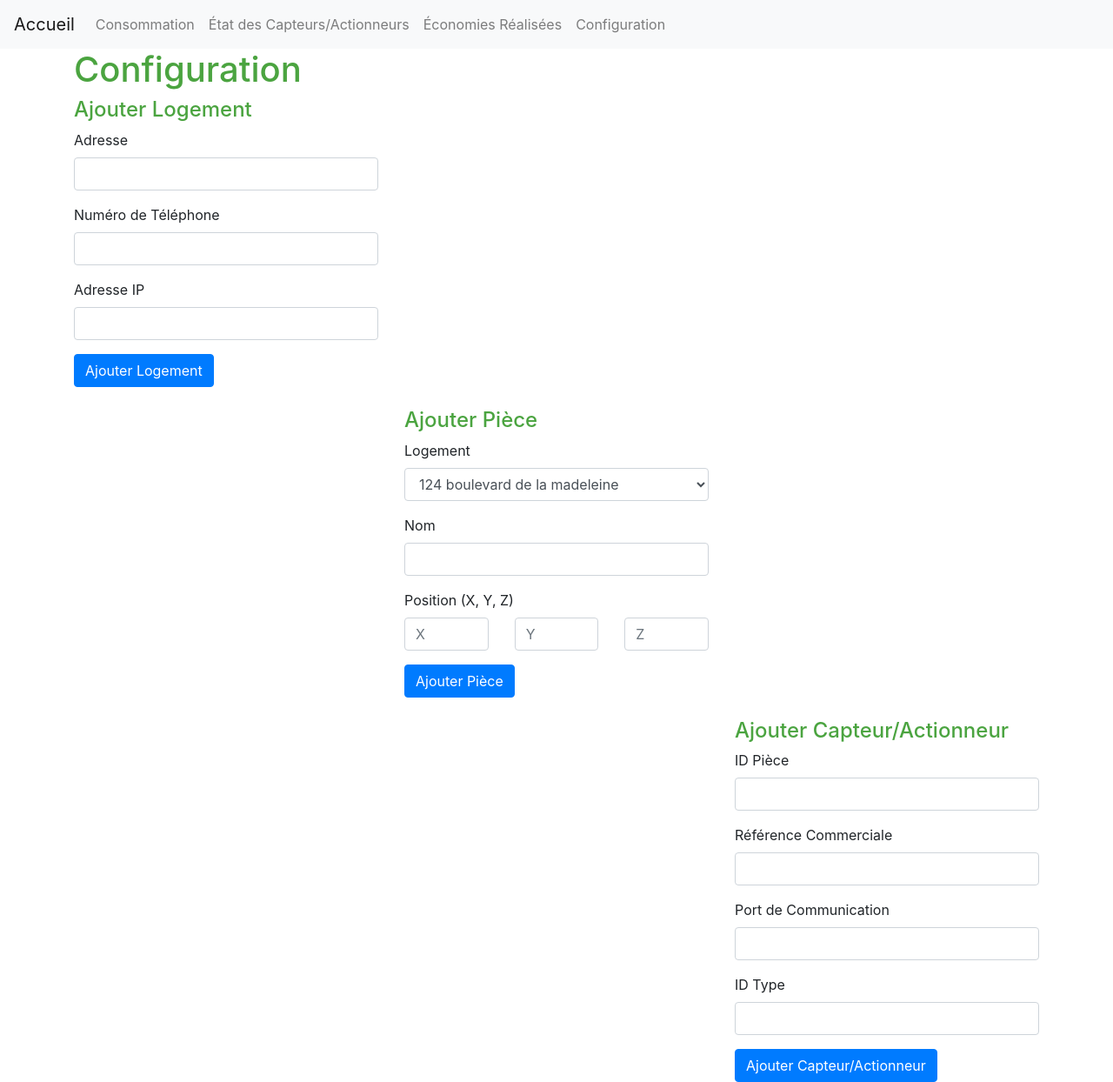
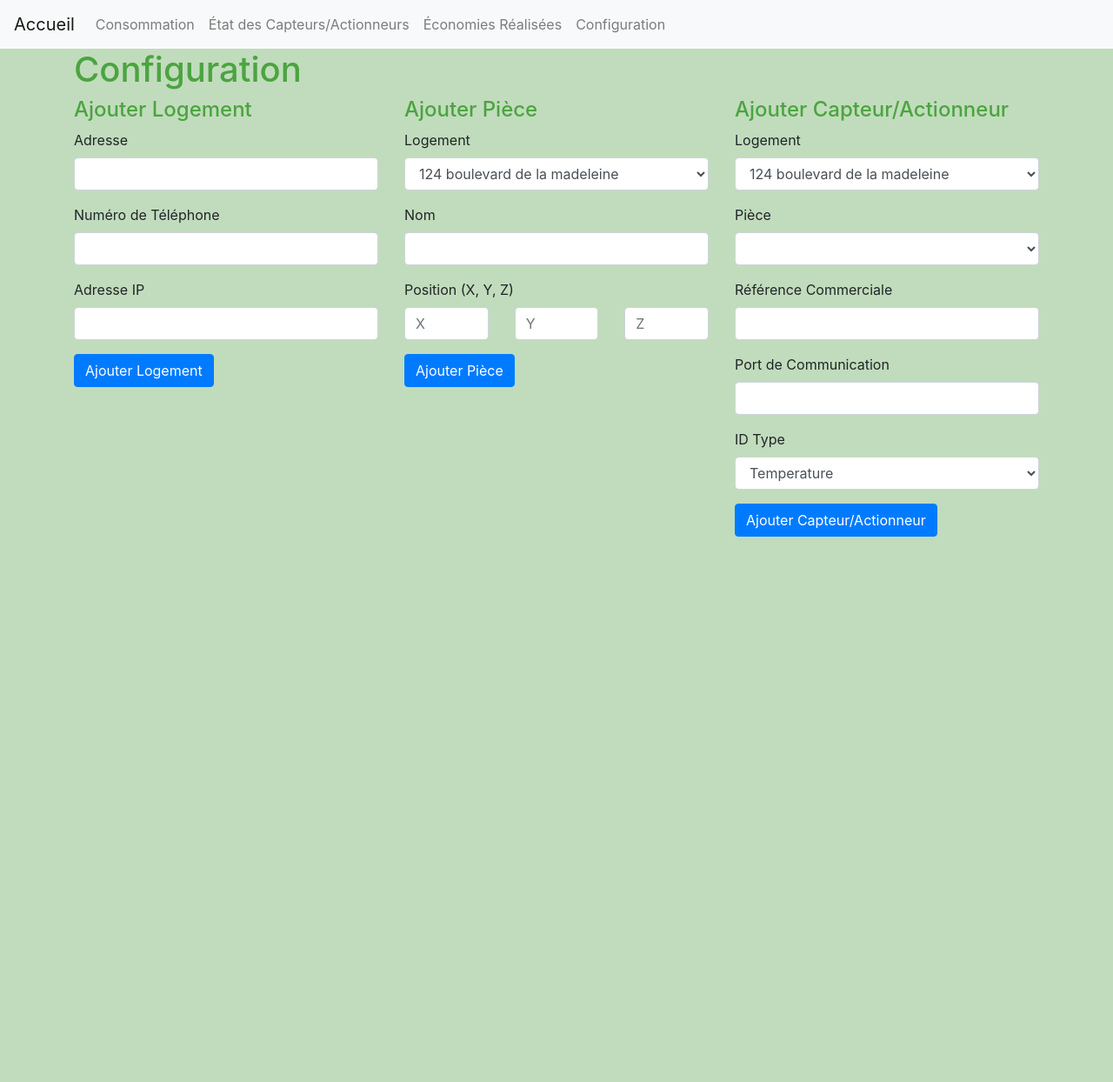
Before and after one commit to inessa-kch/logement-eco-responsable, a FastAPI app: page /configuration in a window 1280 px wide. Shown: the whole page at 87% size. After the commit the page ends 617 px from the top, so only its background shows below. Run offline with FastAPI, Linux system fonts and the light colour scheme; lists and menus that the app fills with data are empty; some libraries are stand-ins or nearby versions.

Commit message:
Refactor capteuractionneur creation to use form data, enhance configuration page with dynamic dropdowns for logements and pièces, and update styles and scripts for improved user experience

```diff
--- a/main.py
+++ b/main.py
@@ -256,7 +256,19 @@ def delete_typecapteuractionneur(typecapteuractionneur_id: int, session: Session
 
 # CAPTEUR ACTIONNEUR
 @app.post("/capteuractionneur/")
-def create_capteuractionneur(capteuractionneur: CapteurActionneur, session: SessionDep = Depends(get_session)) -> CapteurActionneur:
+def create_capteuractionneur(
+    piece_id: int = Form(...),
+    reference_commerciale: str = Form(...),
+    port_communication: int = Form(...),
+    type_id: int = Form(...),
+    session: Session = Depends(get_session)
+) -> CapteurActionneur:
+    capteuractionneur = CapteurActionneur(
+        id_piece=piece_id,
+        reference_commerciale=reference_commerciale,
+        port_communication=port_communication,
+        id_type=type_id
+    )
     session.add(capteuractionneur)
     session.commit()
     session.refresh(capteuractionneur)
@@ -503,9 +515,13 @@ async def economies(request: Request, session: SessionDep = Depends(get_session)
 @app.get("/configuration", response_class=HTMLResponse)
 async def get_configuration(request: Request, session: SessionDep = Depends(get_session)):
     logements = session.exec(select(Logement)).all()
-    return templates.TemplateResponse("configuration.html", {"request": request, "logements": logements})
+    types = session.exec(select(TypeCapteurActionneur)).all()
+    return templates.TemplateResponse("configuration.html", {"request": request, "logements": logements, "types": types})
 
-
+@app.get("/logement/{logement_id}/pieces")
+def get_pieces_by_logement(logement_id: int, session: Session = Depends(get_session)):
+    pieces = session.exec(select(Piece).where(Piece.logement_id == logement_id)).all()
+    return pieces
 
 if __name__ == "__main__":
     import uvicorn
--- a/static/css/styles.css
+++ b/static/css/styles.css
@@ -1,5 +1,5 @@
 body {
-    background-color: #ffffff; /* Light grey background */
+    background-color: #c1dcbc; /* Light grey background */
 }
 
 h4 {
--- /dev/null
+++ b/static/js/configuration.js
@@ -0,0 +1,65 @@
+document.addEventListener('DOMContentLoaded', function() {
+    const logementForm = document.getElementById('logementForm');
+    logementForm.addEventListener('submit', async function(event) {
+        event.preventDefault();
+        const formData = new FormData(logementForm);
+        const response = await fetch('/logement', {
+            method: 'POST',
+            body: formData
+        });
+        if (response.ok) {
+            alert('Logement ajouté avec succès');
+            logementForm.reset();
+        } else {
+            alert('Erreur lors de l\'ajout du logement');
+        }
+    });
+
+    const pieceForm = document.getElementById('pieceForm');
+    pieceForm.addEventListener('submit', async function(event) {
+        event.preventDefault();
+        const formData = new FormData(pieceForm);
+        const response = await fetch('/piece', {
+            method: 'POST',
+            body: formData
+        });
+        if (response.ok) {
+            alert('Pièce ajoutée avec succès');
+            pieceForm.reset();
+        } else {
+            alert('Erreur lors de l\'ajout de la pièce');
+        }
+    });
+
+    const capteurForm = document.getElementById('capteurForm');
+    capteurForm.addEventListener('submit', async function(event) {
+        event.preventDefault();
+        const formData = new FormData(capteurForm);
+        const response = await fetch('/capteuractionneur', {
+            method: 'POST',
+            body: formData
+        });
+        if (response.ok) {
+            alert('Capteur/Actionneur ajouté avec succès');
+            capteurForm.reset();
+        } else {
+            alert('Erreur lors de l\'ajout du capteur/actionneur');
+        }
+    });
+
+    const logementSelect = document.getElementById('logement_id_capteur');
+    const pieceSelect = document.getElementById('piece_id');
+
+    logementSelect.addEventListener('change', async function() {
+        const logementId = logementSelect.value;
+        const response = await fetch(`/logement/${logementId}/pieces`);
+        const pieces = await response.json();
+        pieceSelect.innerHTML = '';
+        pieces.forEach(piece => {
+            const option = document.createElement('option');
+            option.value = piece.id_piece;
+            option.textContent = piece.nom;
+            pieceSelect.appendChild(option);
+        });
+    });
+});
--- a/templates/configuration.html
+++ b/templates/configuration.html
@@ -6,7 +6,7 @@
 <h1>Configuration</h1>
 
 <!-- Ajouter Logement -->
-<div class="row justify-content-start">
+<div class="row">
     <div class="col-md-4">
         <h4>Ajouter Logement</h4>
         <form id="logementForm">
@@ -25,11 +25,10 @@
             <button type="submit" class="btn btn-primary">Ajouter Logement</button>
         </form>
     </div>
-</div>
+
 
 <!-- Ajouter Pièce -->
-<div class="row justify-content-center mt-4">
-    <div class="col-md-4 offset-md-0">
+    <div class="col-md-4">
         <h4>Ajouter Pièce</h4>
         <form id="pieceForm" method="post" action="/piece/">
             <div class="form-group">
@@ -62,17 +61,27 @@
             <button type="submit" class="btn btn-primary">Ajouter Pièce</button>
         </form>
     </div>
-</div>
+
 
 
 <!-- Ajouter Capteur -->
-<div class="row justify-content-end mt-4">
     <div class="col-md-4">
         <h4>Ajouter Capteur/Actionneur</h4>
         <form id="capteurForm">
             <div class="form-group">
-                <label for="piece_id">ID Pièce</label>
-                <input type="text" class="form-control" id="piece_id" name="piece_id" required>
+                <label for="logement_id">Logement</label>
+                <select class="form-control" id="logement_id_capteur" name="logement_id" required>
+                    <!-- Dropdown menu populated by the server -->
+                    {% for logement in logements %}
+                        <option value="{{ logement.id_logement }}">{{ logement.adresse }}</option>
+                    {% endfor %}
+                </select>
+            </div>
+            <div class="form-group">
+                <label for="piece_id">Pièce</label>
+                <select class="form-control" id="piece_id" name="piece_id" required>
+                    <!-- Dropdown menu populated by the server -->
+                </select>
             </div>
             <div class="form-group">
                 <label for="reference_commerciale">Référence Commerciale</label>
@@ -84,7 +93,12 @@
             </div>
             <div class="form-group">
                 <label for="type_id">ID Type</label>
-                <input type="text" class="form-control" id="type_id" name="type_id" required>
+                <select class="form-control" id="type_id" name="type_id" required>
+                    <!-- Dropdown menu populated by the server -->
+                    {% for type in types %}
+                        <option value="{{ type.id_type }}">{{ type.nom_type }}</option>
+                    {% endfor %}
+                </select>
             </div>
             <button type="submit" class="btn btn-primary">Ajouter Capteur/Actionneur</button>
         </form>
@@ -94,56 +108,5 @@
 {% endblock %}
 
 {% block scripts %}
-<script src="{{ url_for('static', path='js/weather.js') }}"></script>
-<script>
-    document.addEventListener('DOMContentLoaded', function() {
-        const logementForm = document.getElementById('logementForm');
-        logementForm.addEventListener('submit', async function(event) {
-            event.preventDefault();
-            const formData = new FormData(logementForm);
-            const response = await fetch('/logement', {
-                method: 'POST',
-                body: formData
-            });
-            if (response.ok) {
-                alert('Logement ajouté avec succès');
-                logementForm.reset();
-            } else {
-                alert('Erreur lors de l\'ajout du logement');
-            }
-        });
-
-        const pieceForm = document.getElementById('pieceForm');
-        pieceForm.addEventListener('submit', async function(event) {
-            event.preventDefault();
-            const formData = new FormData(pieceForm);
-            const response = await fetch('/piece', {
-                method: 'POST',
-                body: formData
-            });
-            if (response.ok) {
-                alert('Pièce ajoutée avec succès');
-                pieceForm.reset();
-            } else {
-                alert('Erreur lors de l\'ajout de la pièce');
-            }
-        });
-
-        const capteurForm = document.getElementById('capteurForm');
-        capteurForm.addEventListener('submit', async function(event) {
-            event.preventDefault();
-            const formData = new FormData(capteurForm);
-            const response = await fetch('/capteur', {
-                method: 'POST',
-                body: formData
-            });
-            if (response.ok) {
-                alert('Capteur/Actionneur ajouté avec succès');
-                capteurForm.reset();
-            } else {
-                alert('Erreur lors de l\'ajout du capteur/actionneur');
-            }
-        });
-    });
-</script>
+<script src="{{ url_for('static', path='js/configuration.js') }}"></script>
 {% endblock %}
```
Also changed, not shown: database.db.
